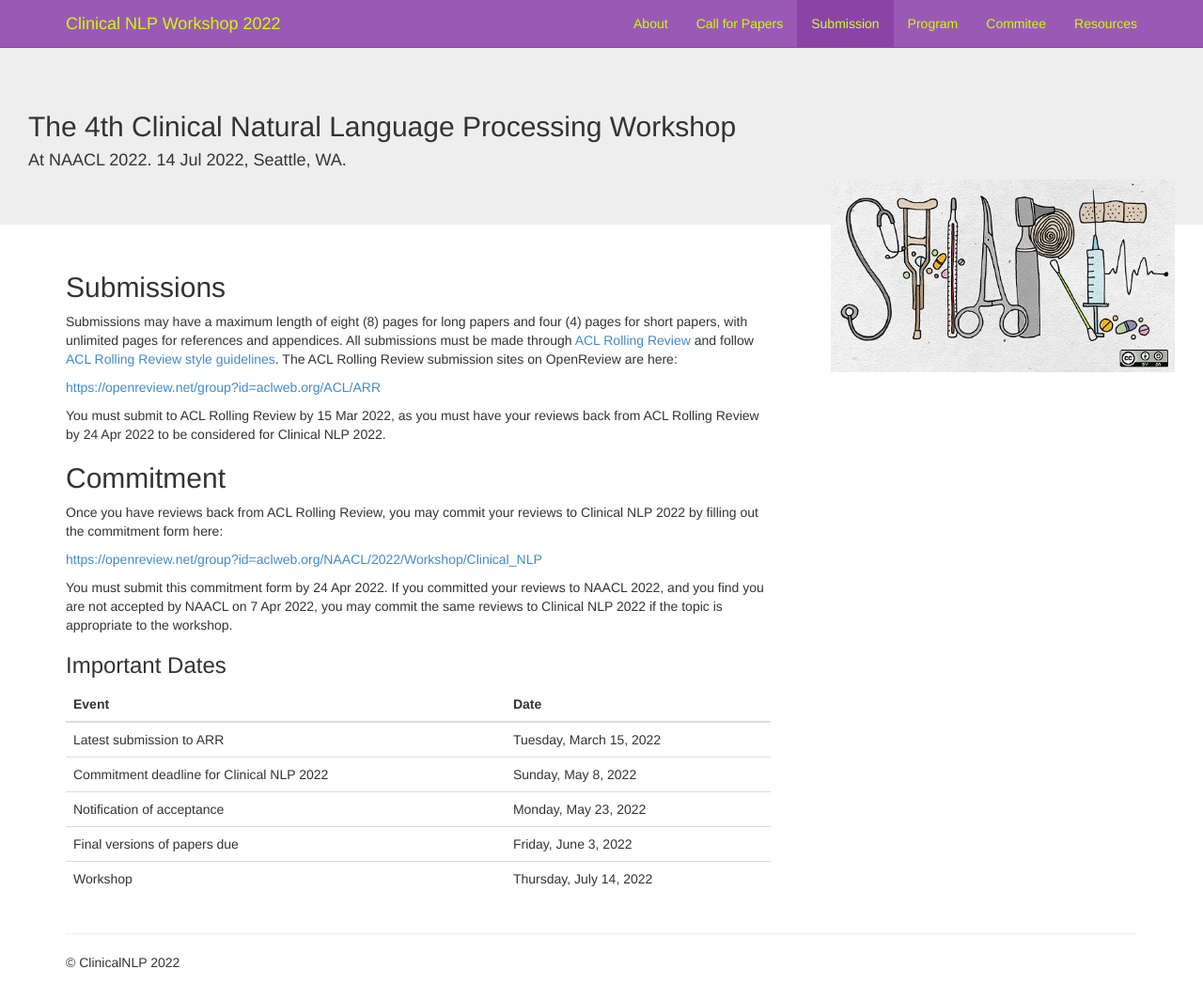
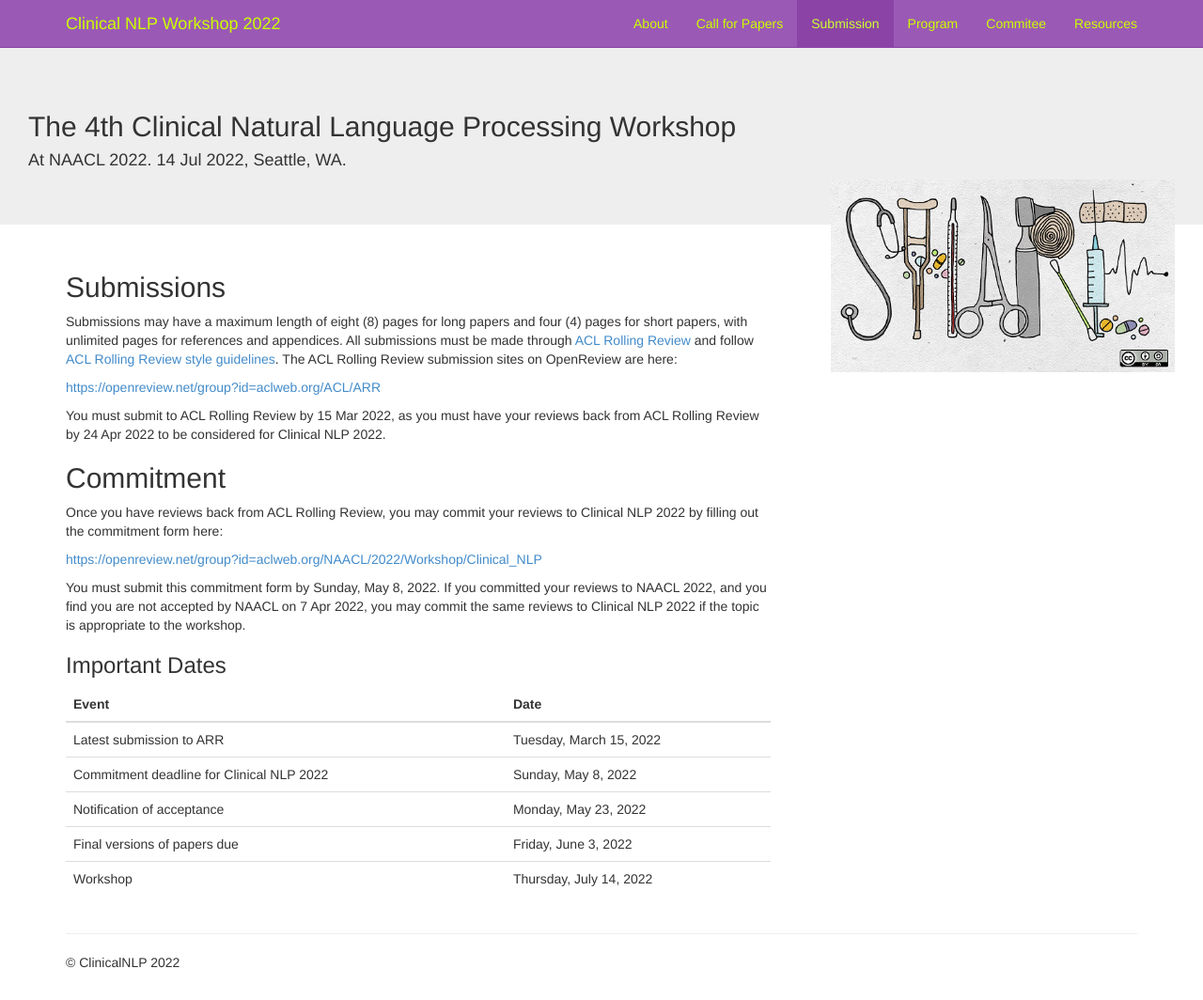
Before and after one commit to clinical-nlp/clinical-nlp.github.io, a Jekyll site: the page built from 2022/submission.md, in a window 1280 px wide and 1064 px high. Shown: the whole window at 94% size. Built offline with Jekyll 4.4.1, drawn with Linux system fonts in a browser that asks for light colours; nearby versions of some CDN libraries; comment, search, counter and statistics services are not loaded.

Commit message:
Fix a couple more dates

```diff
--- a/2022/submission.md
+++ b/2022/submission.md
@@ -20,7 +20,7 @@ Once you have reviews back from ACL Rolling Review, you may commit your reviews
 
 <https://openreview.net/group?id=aclweb.org/NAACL/2022/Workshop/Clinical_NLP>
 
-You must submit this commitment form by 24 Apr 2022.
+You must submit this commitment form by Sunday, May 8, 2022.
 If you committed your reviews to NAACL 2022, and you find you are not accepted by NAACL on 7 Apr 2022, you may commit the same reviews to Clinical NLP 2022 if the topic is appropriate to the workshop.
 
 
```
Also changed, not shown: 2022/call-for-papers.md (+1 -1 lines).
